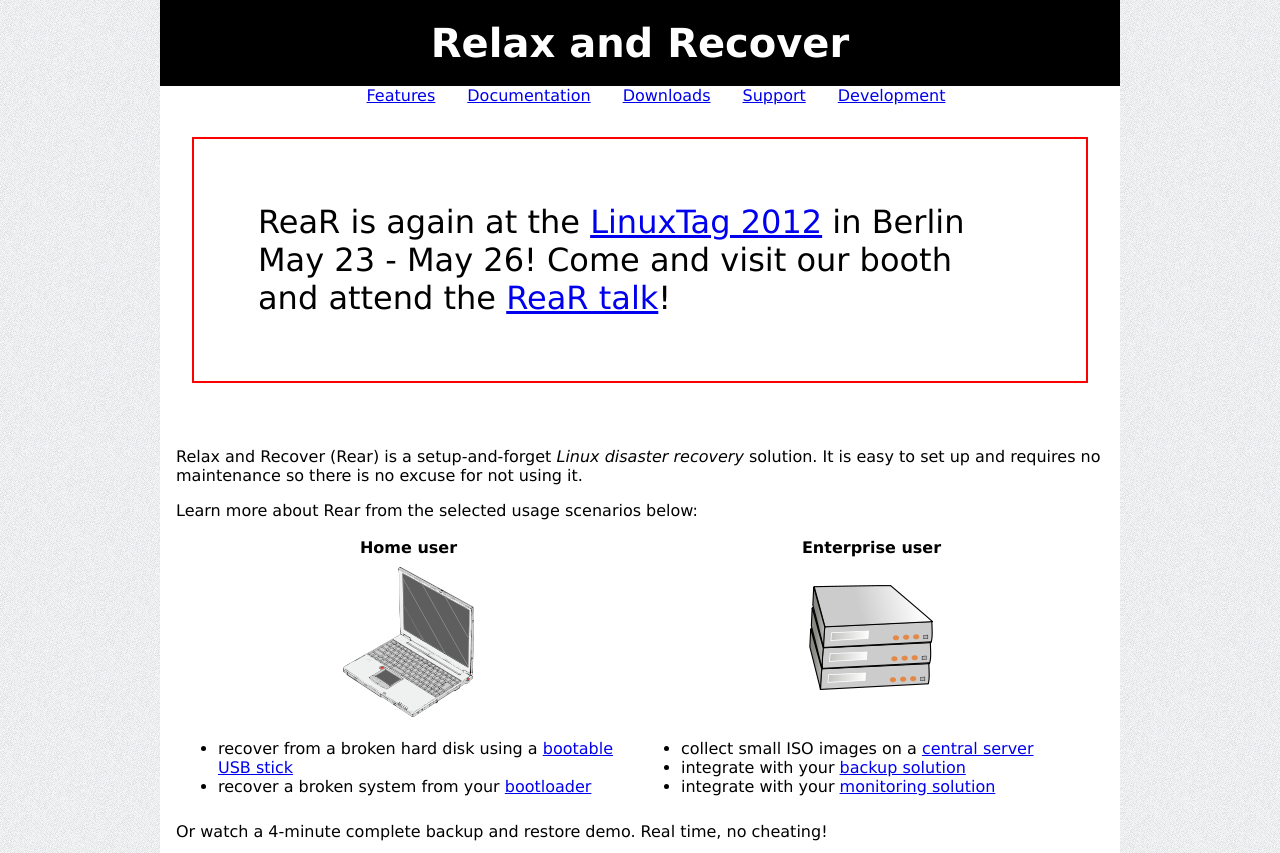
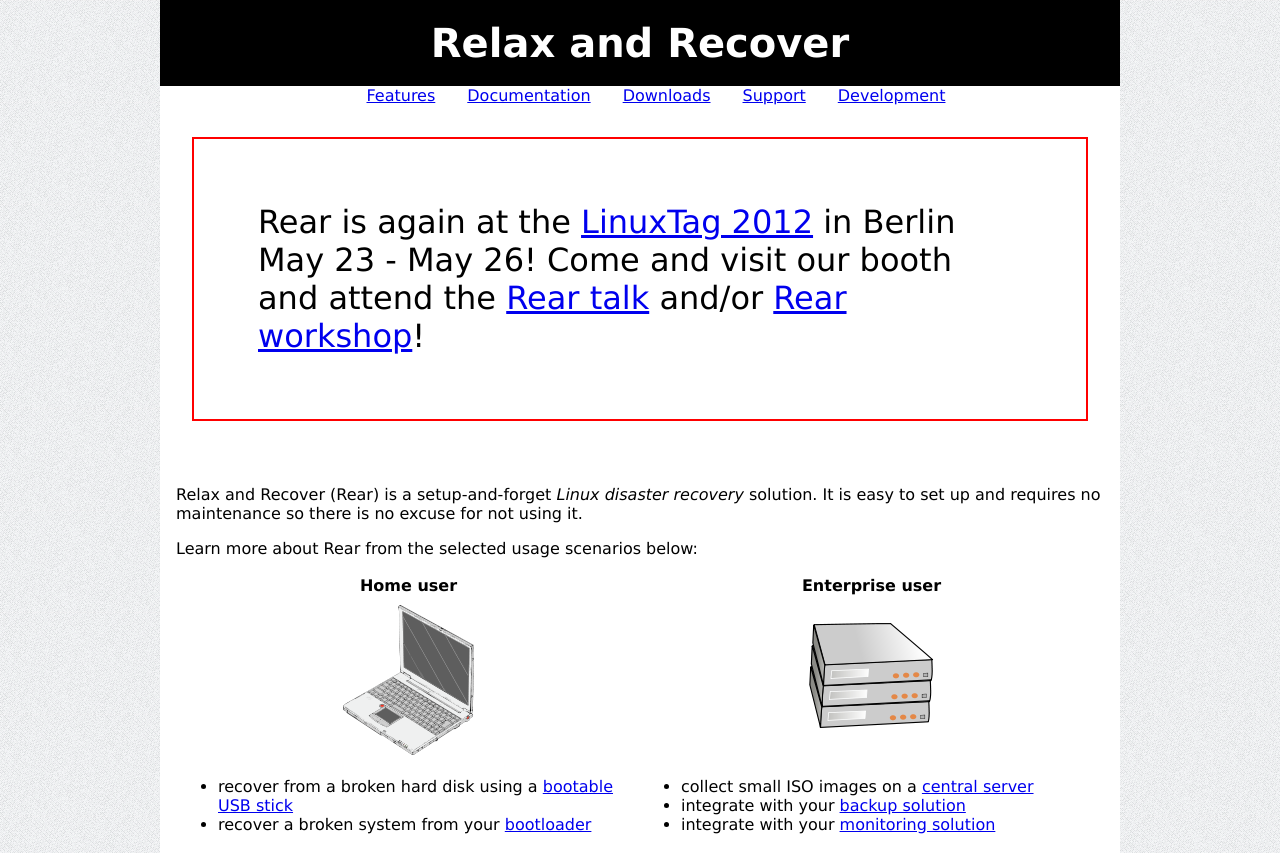
Before and after one commit to rear/rear.github.com, a Jekyll site: the page built from index.md, in a window 1280 px wide, cut to the strip 0-853 px from the top of the page. Built offline with Jekyll 4.4.1, drawn with Linux system fonts in a browser that asks for light colours; comment, search, counter and statistics services are not loaded.

Commit message:
modified the rear talk URL and added the rear workshop details

```diff
--- a/_layouts/default.html
+++ b/_layouts/default.html
@@ -25,7 +25,7 @@
 </ul>
 
 <div class="eventinfo">
-ReaR is again at the <a href="http://linuxtag.org" target="_blank">LinuxTag 2012</a> in Berlin May 23 - May 26! Come and visit our booth and attend the <a href="http://www.linuxtag.org/2012/en/program/program/vortragsdetails.html?no_cache=1&talkid=116" target="_blank">ReaR talk</a>!
+Rear is again at the <a href="http://linuxtag.org" target="_blank">LinuxTag 2012</a> in Berlin May 23 - May 26! Come and visit our booth and attend the <a href="http://www.linuxtag.org/2012/en/program/program/vortragsdetails.html?no_cache=1&talkid=195" target="_blank">Rear talk</a> and/or <a href="http://www.linuxtag.org/2012/de/program/workshops/workshops/vortragsdetails.html?talkid=701" target="_blank">Rear workshop</a>!
 </div>
 
 <div class="content">
```
